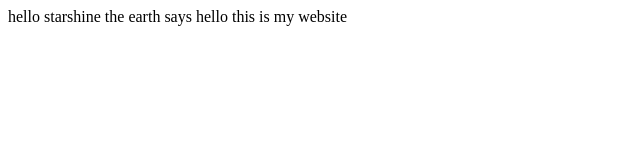
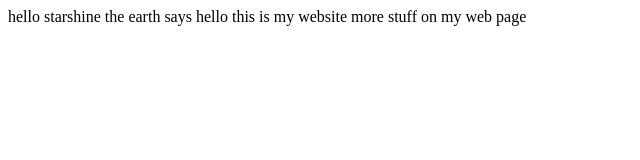
Before and after one commit to moetown11/website, a plain HTML site: page index.html in a window 1280 px wide. Shown: the whole page, without its empty margins (0-640 px from the left). Drawn offline with Linux system fonts and the light colour scheme.

Commit message:
Update index.html

```diff
--- a/index.html
+++ b/index.html
@@ -6,7 +6,7 @@
  </head>
  <body>
    hello starshine the earth says hello this is my website
-
+more stuff on my web page
 
 
 
```
